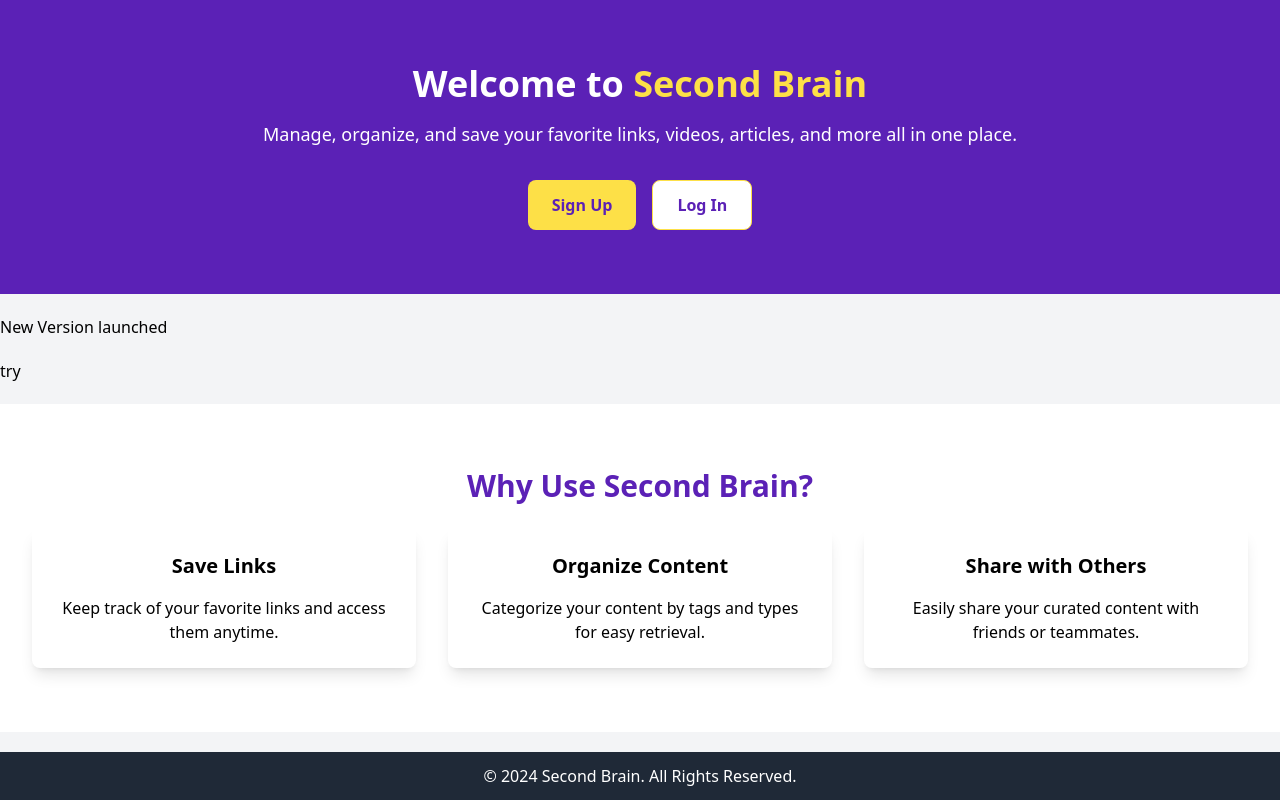
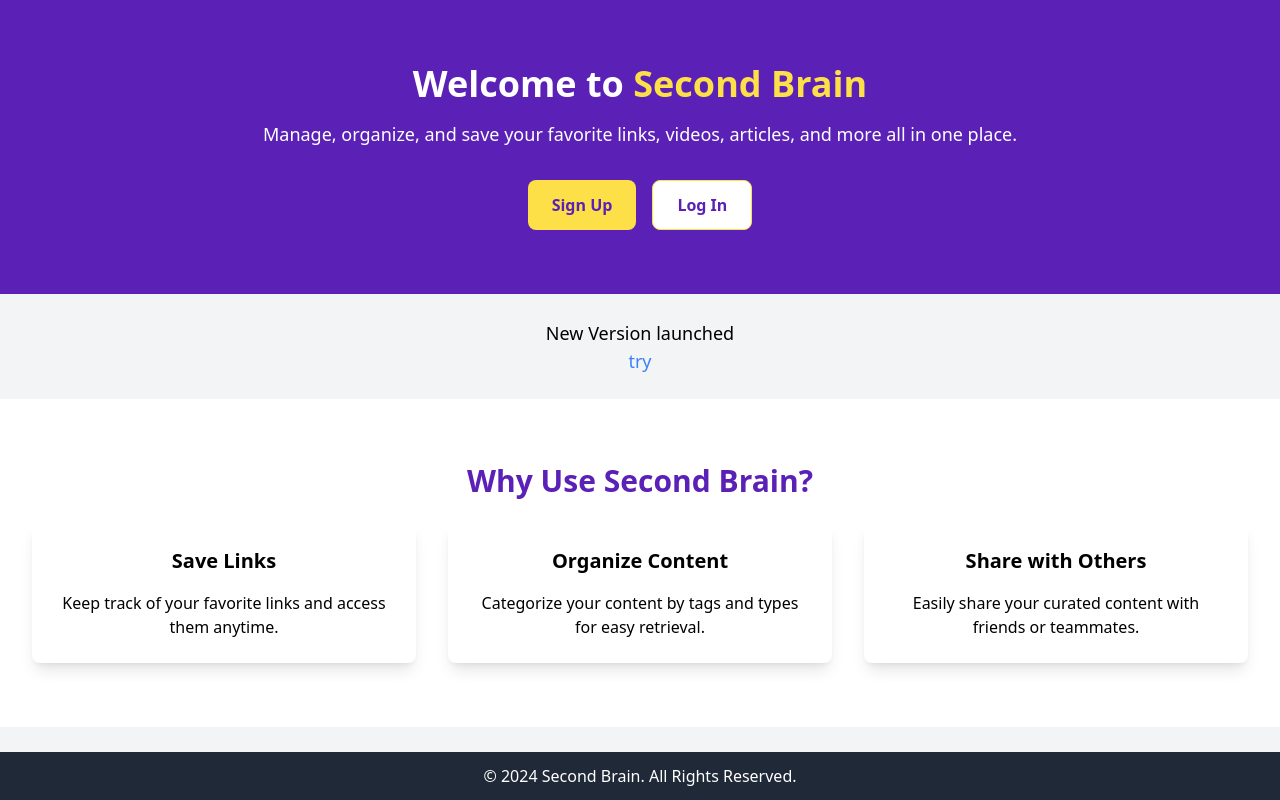
Before and after one commit to gauravtiwari2509/second-brain, a Next.js app in the folder client/: page / in a window 1280 px wide. Built offline with nearby package versions, Linux system fonts and the light colour scheme.

Commit message:
Update LandingPage.tsx

```diff
--- a/client/components/LandingPage.tsx
+++ b/client/components/LandingPage.tsx
@@ -34,8 +34,10 @@ const LandingPage = () => {
           </button>
         </div>
       </div>
-<span>New Version launched</span>
-      <a href='https://second-brain-advanced.vercel.app/'>try</a>
+      <div className='flex flex-col text-lg w-full justify-center items-center'>
+      <span>New Version launched</span>
+      <a className='cursor-pointer text-blue-500' href='https://second-brain-advanced.vercel.app/'>try</a>
+      </div>
       <div className="py-16 px-8 bg-white text-center">
         <h2 className="text-3xl font-bold text-violet-800 mb-6">
           Why Use Second Brain?
```
